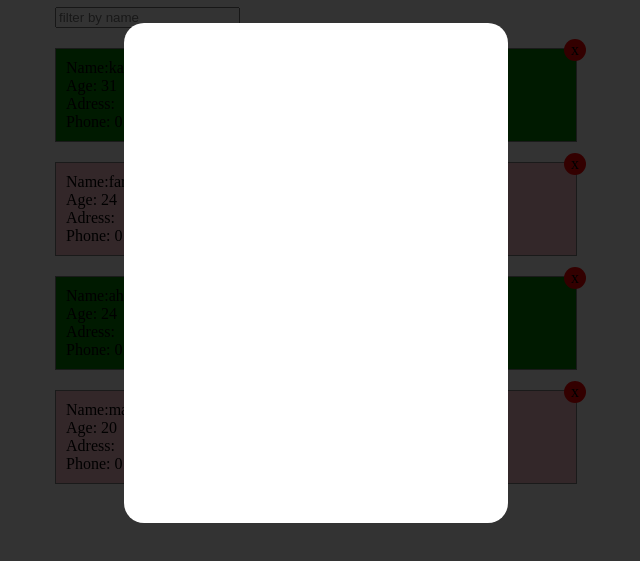
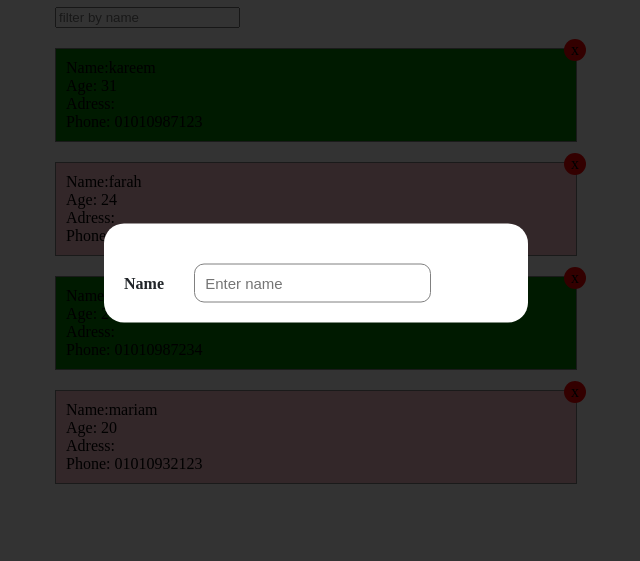
Before and after one commit to KimzCodes/reactjs-introduction, a React app: page / in a window 1280 px wide. Both pictures are taken after a click on the button "New Record". Shown: the part 127-688 px from the top of the page, without its empty margins (324-964 px from the left). Built offline with nearby package versions, Linux system fonts and the light colour scheme.

Commit message:
layout component

```diff
--- /dev/null
+++ b/src/components/Layout/Contoller.js
@@ -0,0 +1,9 @@
+import React from 'react';
+
+import styles from './Layout.module.css';
+
+const Contoller = (props) => {
+  return <div className={styles.control}>{props.children}</div>;
+};
+
+export default Contoller;
--- /dev/null
+++ b/src/components/Layout/Layout.module.css
@@ -0,0 +1,21 @@
+.control {
+  width: 80%;
+  display: flex;
+  align-items: center;
+  justify-content: space-between;
+  margin-top: 20px;
+}
+
+.control label {
+  font-weight: bold;
+  color: #212529;
+}
+
+.control input {
+  width: 70%;
+  padding: 10px;
+  border-radius: 10px;
+  border: 1px solid gray;
+  color: #495057;
+  font-size: 15px;
+}
--- a/src/components/Modal/Modal.js
+++ b/src/components/Modal/Modal.js
@@ -1,5 +1,6 @@
 import React, { Fragment } from 'react';
 import ReactDom from 'react-dom';
+import Contoller from '../Layout/Contoller';
 
 import styles from './Modal.module.css';
 
@@ -13,9 +14,14 @@ const Backdrop = ({ close, show }) => {
 };
 
 const Overlay = ({ show }) => (
-  <div
-    className={`${styles.overlay} ${show ? styles.showOverlay : null}`}
-  ></div>
+  <div className={`${styles.overlay} ${show ? styles.showOverlay : null}`}>
+    <form>
+      <Contoller>
+        <label htmlFor='name'>Name</label>
+        <input type='name' placeholder='Enter name' />
+      </Contoller>
+    </form>
+  </div>
 );
 
 const Modal = ({ show, closeModal }) => {
--- a/src/components/Modal/Modal.module.css
+++ b/src/components/Modal/Modal.module.css
@@ -19,7 +19,7 @@
 .overlay {
   z-index: 1500;
   position: absolute;
-  height: 500px;
+  padding: 20px;
   width: 30%;
   top: 50%;
   left: 50%;
```
